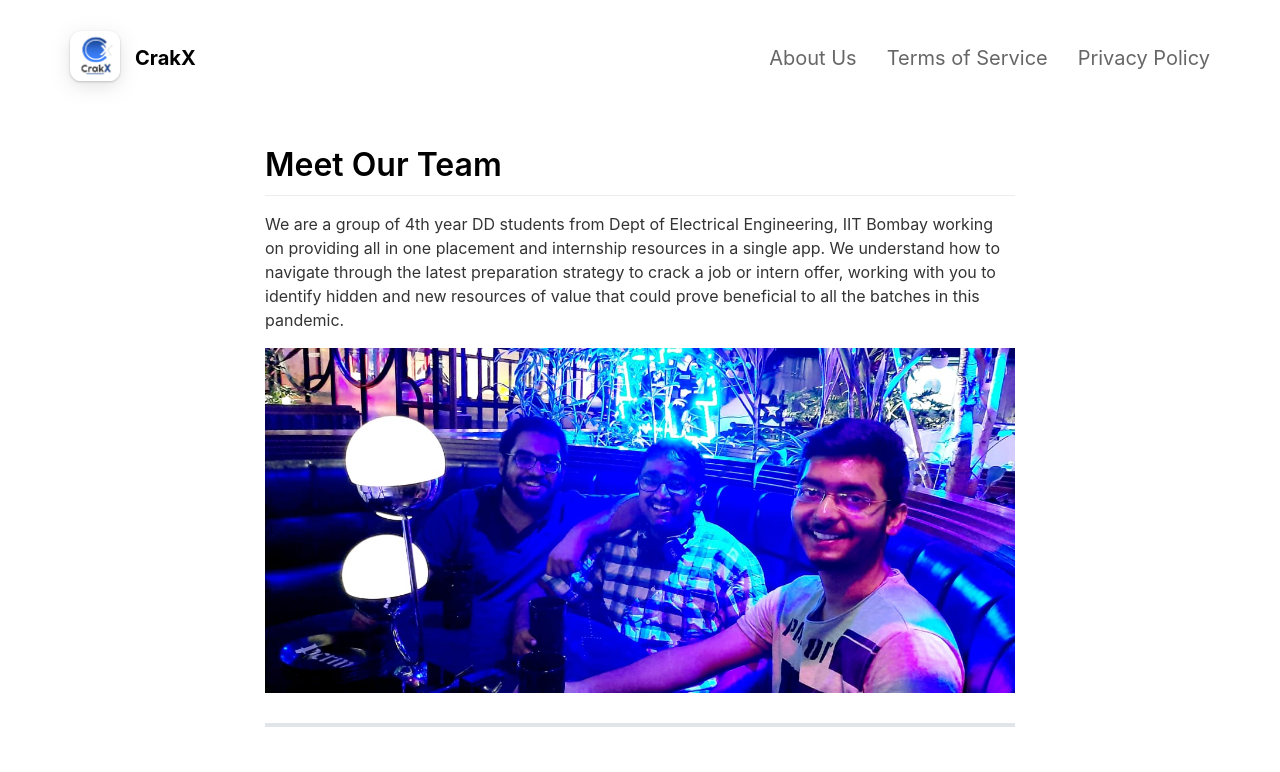
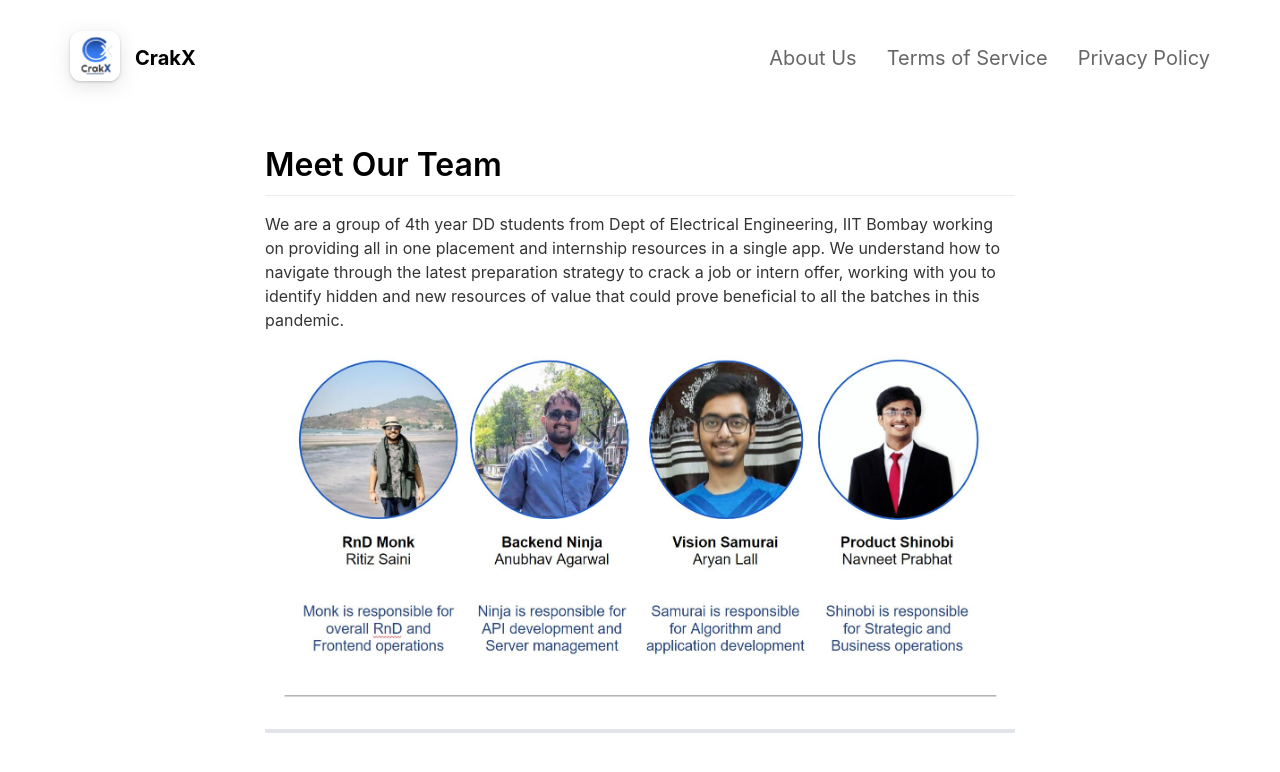
Before and after one commit to crakx/crakx.github.io, a Jekyll site: the page built from _pages/About us.md, in a window 1280 px wide. Shown: the top 772 px of the page. Built offline with Jekyll 4.4.1, drawn with Linux system fonts in a browser that asks for light colours; nearby versions of some CDN libraries.

Commit message:
Update About us.md

```diff
--- a/_pages/About us.md
+++ b/_pages/About us.md
@@ -8,6 +8,6 @@ include_in_header: true
 
 We are a group of 4th year DD students from Dept of Electrical Engineering, IIT Bombay working on providing all in one placement and internship resources in a single app. We understand how to navigate through the latest preparation strategy to crack a job or intern offer, working with you to identify hidden and new resources of value that could prove beneficial to all the batches in this pandemic.
 
-![No image found](https://raw.githubusercontent.com/crakx/crakx.github.io/master/assets/team.jpeg)
+![No image found](https://raw.githubusercontent.com/crakx/crakx.github.io/master/assets/team.JPG)
 
 ---
```
